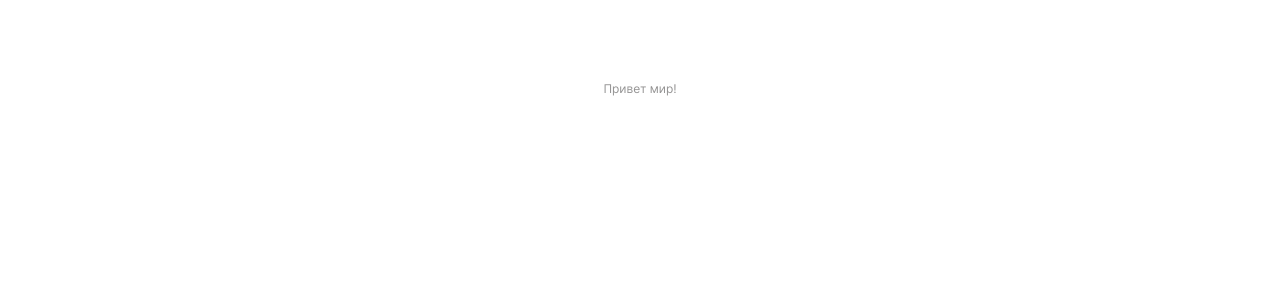
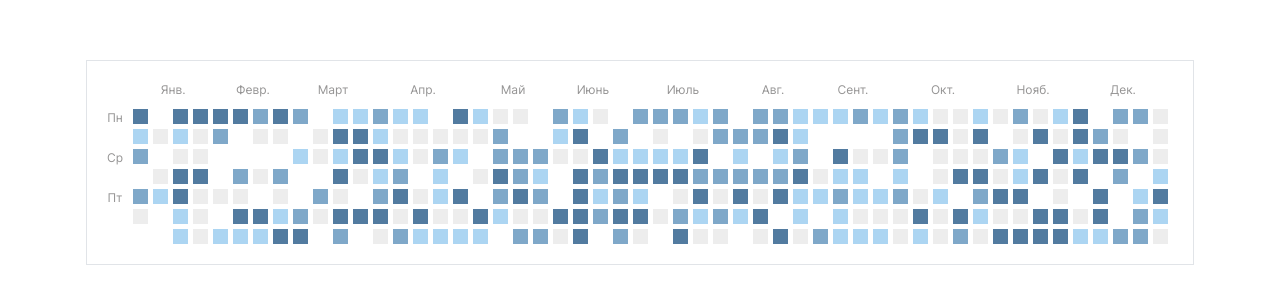
Before and after one commit to yuriyvyatkin/github-chart, a React app: page / in a window 1280 px wide. Shown: the part 238-542 px from the top of the page. Built offline with nearby package versions, Linux system fonts and the light colour scheme.

Commit message:
Add base chart

```diff
--- a/src/assets/styles/_normalize.scss
+++ b/src/assets/styles/_normalize.scss
@@ -81,3 +81,7 @@ button {
   border-radius: 0;
   cursor: pointer;
 }
+
+ol,ul{
+  list-style:none
+}
--- a/src/assets/styles/blocks/github-chart/_index.scss
+++ b/src/assets/styles/blocks/github-chart/_index.scss
@@ -7,3 +7,91 @@
 
   @include inter-regular-font;
 }
+
+$square-size: 15px;
+$square-gap: 5px;
+$week-width: calc(#{$square-size} + #{$square-gap});
+
+.months {
+  grid-area: months;
+}
+
+.days {
+  grid-area: days;
+}
+
+.squares {
+  grid-area: squares;
+}
+
+.graph {
+  display: inline-grid;
+  grid-template-areas:
+    "empty months"
+    "days squares";
+  grid-template-columns: auto 1fr;
+  grid-gap: 10px;
+}
+
+.months {
+  display: grid;
+  grid-template-columns:
+    calc(#{$week-width} * 4) /* Янв. */
+    calc(#{$week-width} * 4) /* Февр. */
+    calc(#{$week-width} * 4) /* Март */
+    calc(#{$week-width} * 5) /* Апр. */
+    calc(#{$week-width} * 4) /* Май */
+    calc(#{$week-width} * 4) /* Июнь */
+    calc(#{$week-width} * 5) /* Июль */
+    calc(#{$week-width} * 4) /* Авг. */
+    calc(#{$week-width} * 4) /* Сент. */
+    calc(#{$week-width} * 5) /* Окт. */
+    calc(#{$week-width} * 4) /* Нояб. */
+    calc(#{$week-width} * 5); /* Дек. */
+}
+
+.days,
+.squares {
+  display: grid;
+  grid-gap: $square-gap;
+  grid-template-rows: repeat(7, $square-size);
+}
+
+.squares {
+  grid-auto-flow: column;
+  grid-auto-columns: $square-size;
+}
+
+.graph {
+  padding: 20px;
+  border: 1px #e1e4e8 solid;
+  margin: 20px;
+}
+
+.days li:nth-child(even) {
+  visibility: hidden;
+}
+
+.squares li {
+  background-color: $white;
+}
+
+.squares li[data-level="1"] {
+  background-color: $cell-level-1;
+}
+
+.squares li[data-level="2"] {
+  background-color: $cell-level-2;
+}
+
+.squares li[data-level="3"] {
+  background-color: $cell-level-3;
+}
+
+.squares li[data-level="4"] {
+  background-color: $cell-level-4;
+}
+
+.squares li[data-level="5"] {
+  background-color: $cell-level-5;
+}
--- a/src/components/GitHubChart/index.tsx
+++ b/src/components/GitHubChart/index.tsx
@@ -1,10 +1,42 @@
 import React from 'react';
 
 function GitHubChart() {
-   return (
-      <div className="github-chart">
-        Привет мир!
+  const squares = [];
+
+  for (var i = 1; i < 365; i++) {
+    const level = Math.floor(Math.random() * 5);
+    squares.push(<li data-level={level}></li>);
+  }
+
+  return (
+    <div className="github-chart">
+      <div className="graph">
+        <ul className="months">
+          <li>Янв.</li>
+          <li>Февр.</li>
+          <li>Март</li>
+          <li>Апр.</li>
+          <li>Май</li>
+          <li>Июнь</li>
+          <li>Июль</li>
+          <li>Авг.</li>
+          <li>Сент.</li>
+          <li>Окт.</li>
+          <li>Нояб.</li>
+          <li>Дек.</li>
+        </ul>
+        <ul className="days">
+          <li>Пн</li>
+          <li></li>
+          <li>Ср</li>
+          <li></li>
+          <li>Пт</li>
+          <li></li>
+          <li></li>
+        </ul>
+        <ul className="squares">{squares}</ul>
       </div>
+    </div>
   );
 }
 
--- a/src/index.html
+++ b/src/index.html
@@ -5,8 +5,6 @@
   <meta charset="UTF-8" />
   <meta name="viewport" content="width=device-width, initial-scale=1.0" />
   <title>GitHub диаграмма</title>
-  <link rel="preconnect" href="https://fonts.googleapis.com">
-  <link rel="preconnect" href="https://fonts.gstatic.com" crossorigin>
 </head>
 
 <body>
```
